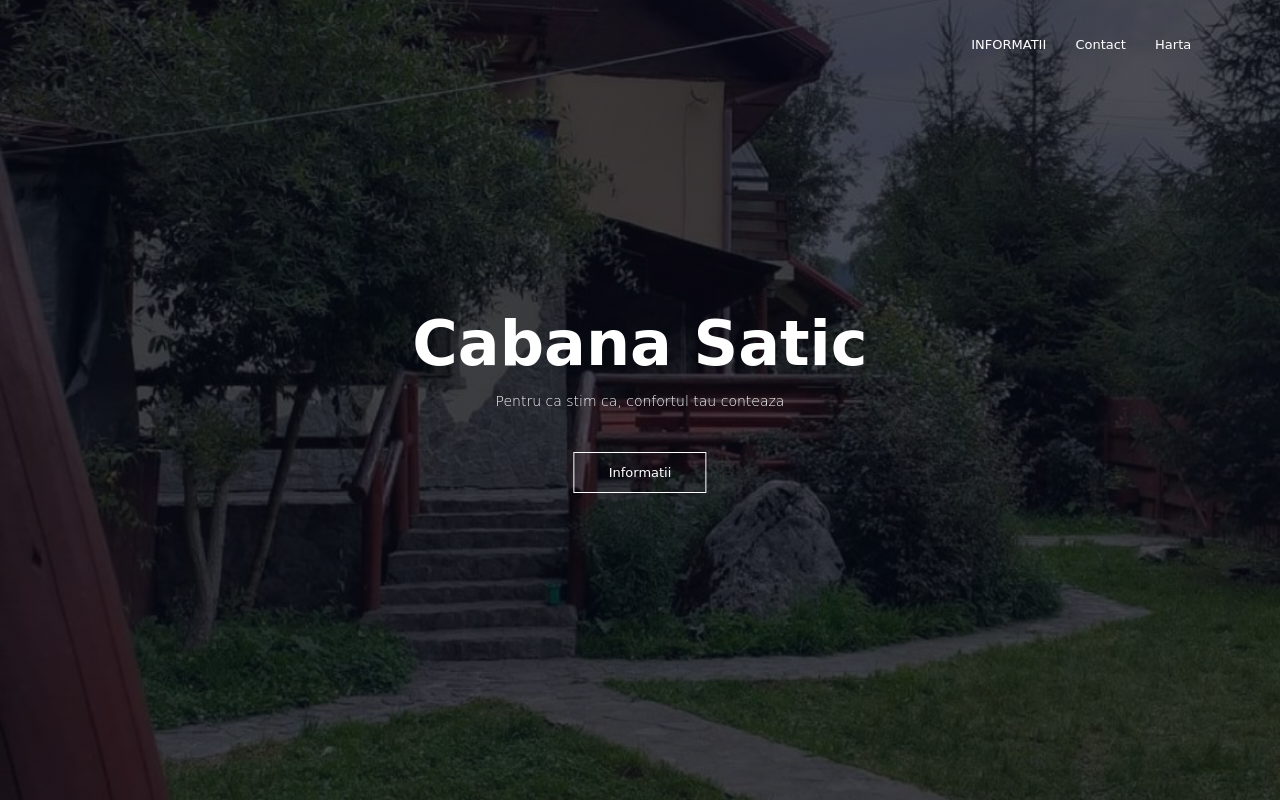
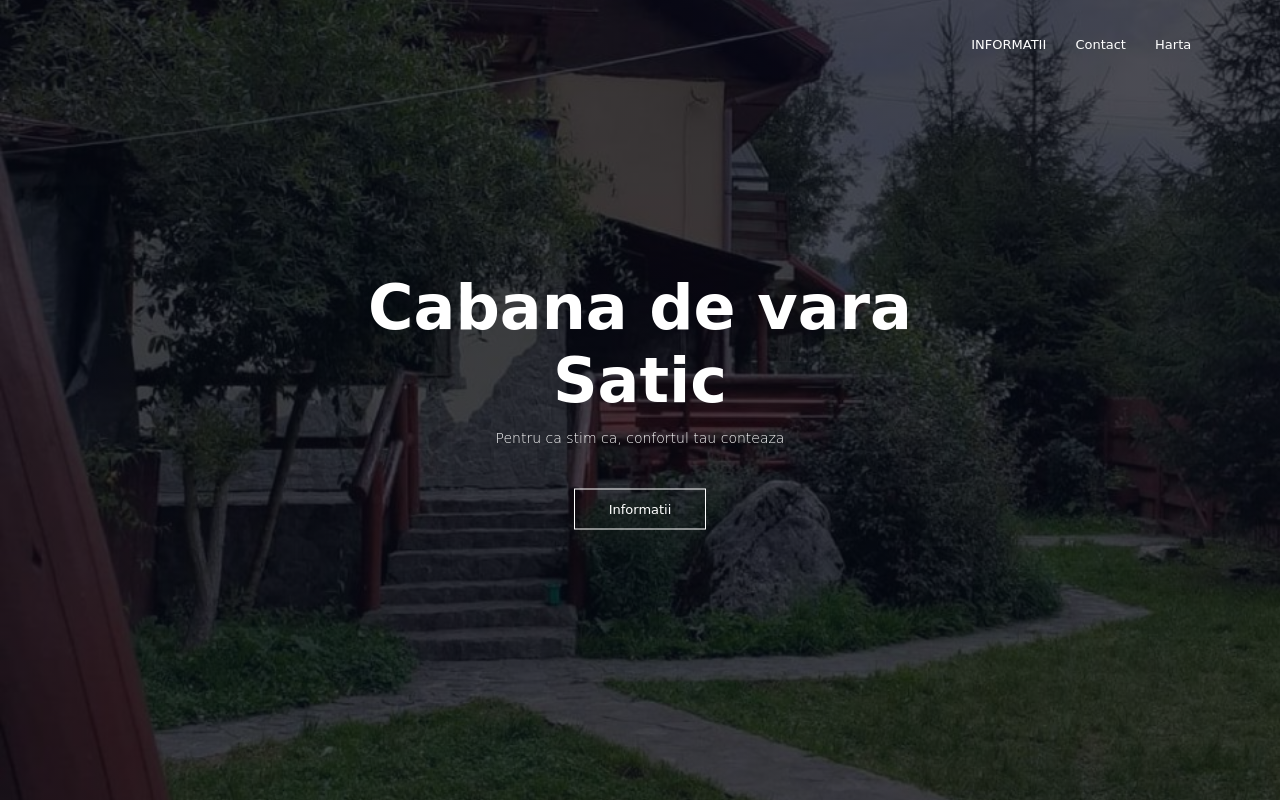
Before and after one commit to SebyFTW/cabanadevarasatic, a plain HTML site: page index.html in a window 1280 px wide. Shown: the top 800 px of the page. Drawn offline with Linux system fonts and the light colour scheme; a web font is replaced by a local one.

Commit message:
Update index.html

```diff
--- a/index.html
+++ b/index.html
@@ -27,7 +27,7 @@
 		</nav>
 
 		<div class="text-box">
-			<h1>Cabana Satic</h1>
+			<h1>Cabana de vara Satic</h1>
 			<p>Pentru ca stim ca, confortul tau conteaza</p>
 			<a href="#course" class="info">Informatii</a>
 
```
